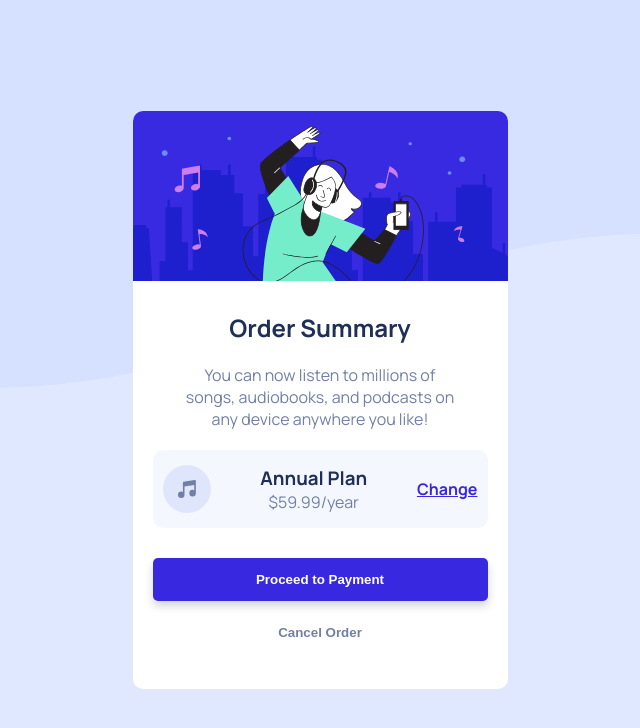
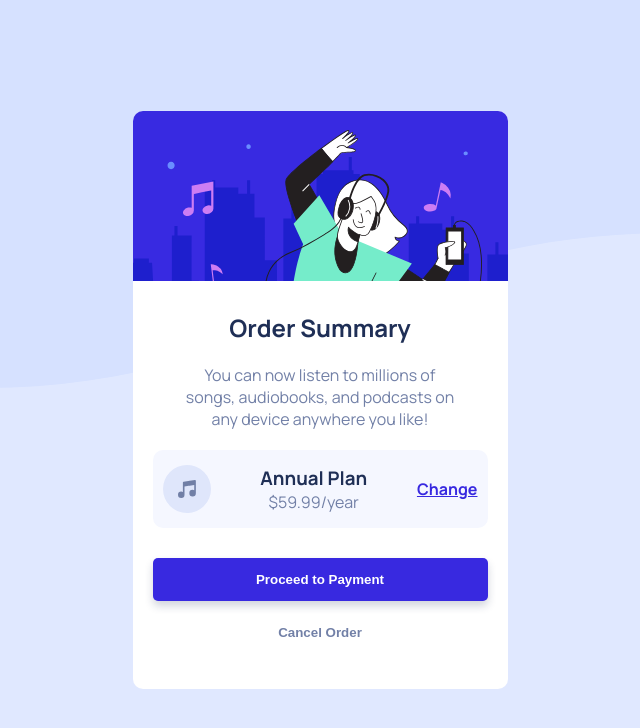
Before and after one commit to kellycsantos/order-summary, a React (Create React App) app: page / in a window 1280 px wide. Shown: the top 728 px of the page, without its empty margins (320-960 px from the left). Built offline with nearby package versions, Linux system fonts and the light colour scheme.

Commit message:
Update App.scss
header alterado

```diff
--- a/src/App.scss
+++ b/src/App.scss
@@ -15,7 +15,7 @@
     background: $paleblue no-repeat;
     height: 170px;
     background-repeat: no-repeat !important;
-    background-size: 100% 170px !important ;
+    background-size: cover 170px !important ;
   }
 
   .card_body {
```
